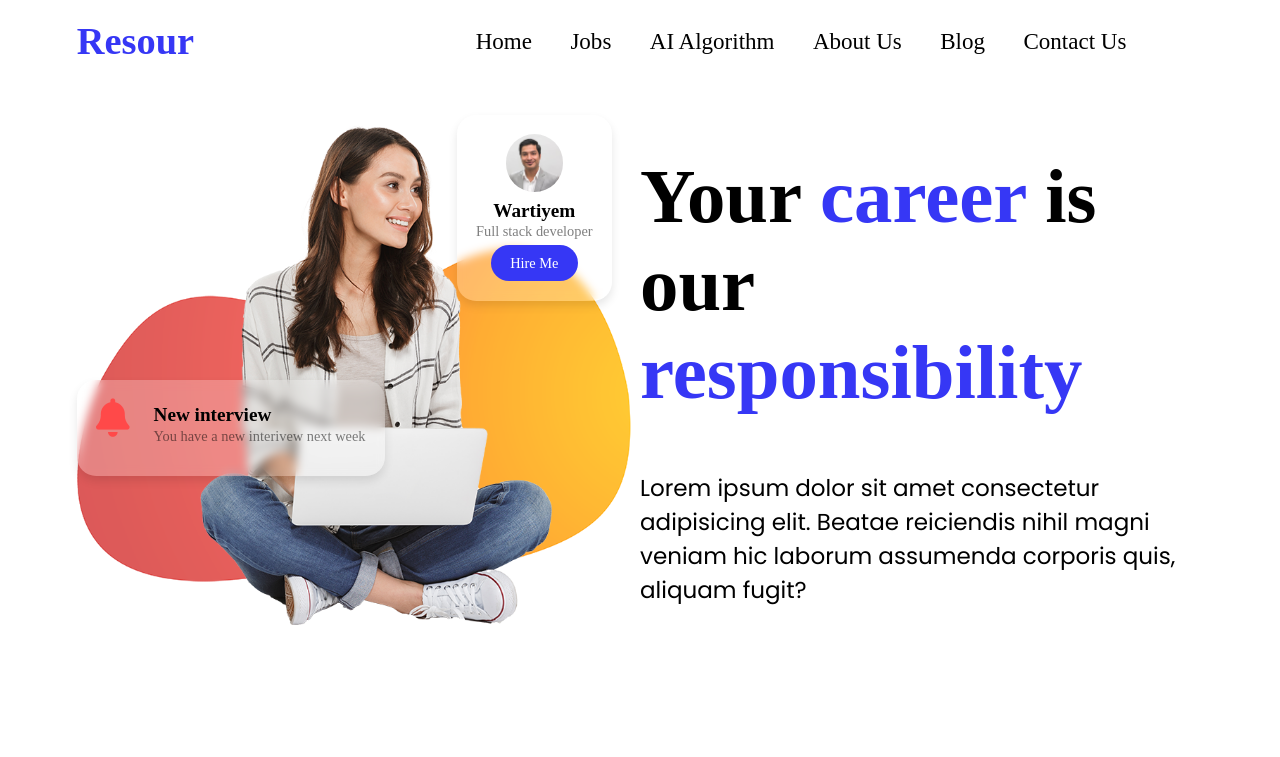
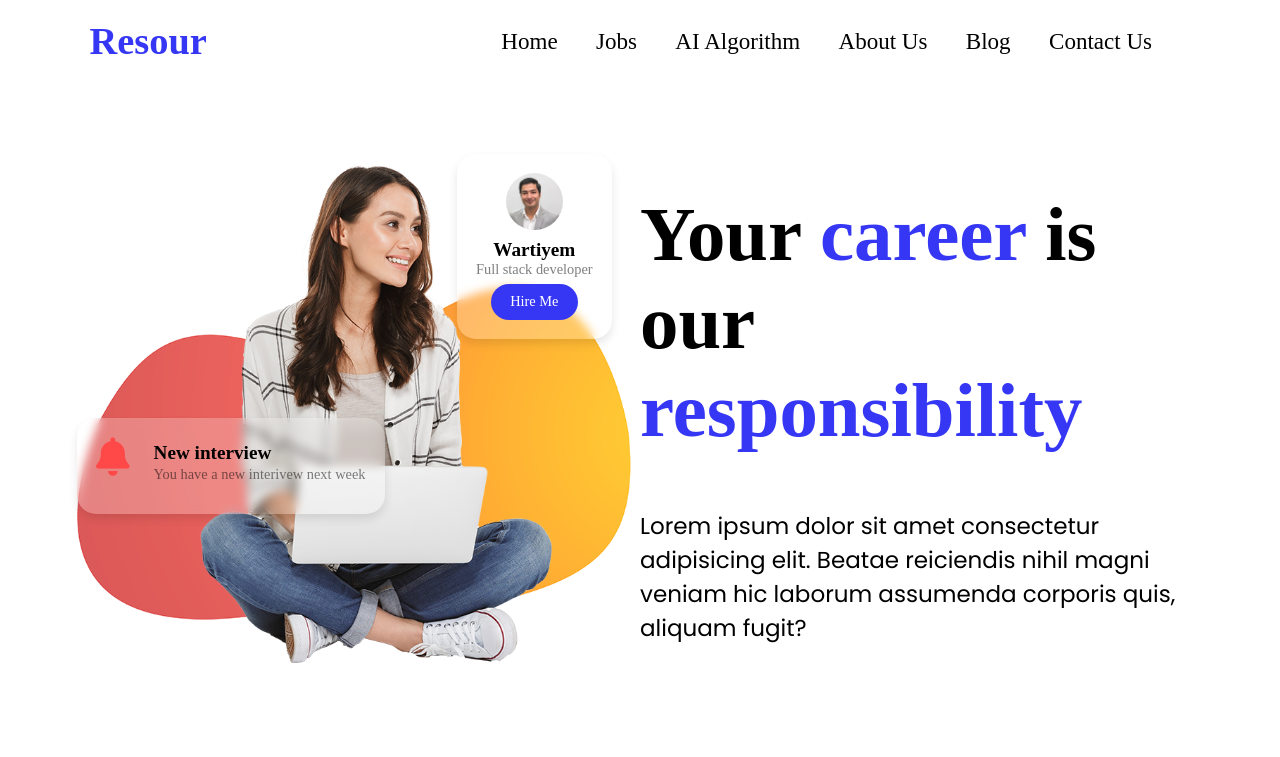
Before and after one commit to AGSCRAFT-SOFTWARE-SOLUTIONS/resour, a plain HTML site: page index.html in a window 1280 px wide. Shown: the top 757 px of the page. Drawn offline with Linux system fonts and the light colour scheme; a web font is replaced by a local one.

Commit message:
fix: header

```diff
--- a/index.css
+++ b/index.css
@@ -35,8 +35,8 @@ footer > div {
     gap: 6rem;
 }
 
-main > *:nth-child(2) {
-    margin-top: 6rem;
+main > *:nth-child(1) {
+    margin-top: 8rem;
 }
 
 main > *:last-child {
@@ -270,10 +270,13 @@ header {
     display: flex;
     justify-content: space-between;
     align-items: center;
-    padding: 1rem 0;
     position: fixed;
-    width: min(85vw, 69rem);
     z-index: 100;
+    background: var(--bg);
+    width: min(90%, 80rem);
+    padding: 1rem clamp(1rem, 2vw, 4rem);
+    left: 50%;
+    transform: translateX(-50%);
 }
 
 header h3 {
@@ -288,8 +291,8 @@ nav {
     background: var(--bg);
     box-shadow: 0 5px 10px var(--mid-d);
     border-radius: 2rem;
-    top: 4rem;
-    right: 10vw;
+    top: 5rem;
+    right: 0;
     overflow-y: scroll;
     height: 0;
     padding: 0 2rem;
--- a/index.html
+++ b/index.html
@@ -18,7 +18,6 @@
         ></script>
     </head>
     <body>
-        <main>
         <header>
             <h3>Resour</h3>
             <button id="hamburger" onclick="toggleMobileNav()">
@@ -27,11 +26,11 @@
             <nav>
                 <a href="/">Home</a><a href="jobs.html">Jobs</a
                 ><a href="ai-algorithm.html">AI Algorithm</a>
-                    <a href="about-us.html">About Us</a
-                    ><a href="blog.html">Blog</a
+                <a href="about-us.html">About Us</a><a href="blog.html">Blog</a
                 ><a href="contact-us.html">Contact Us</a>
             </nav>
         </header>
+        <main>
             <section id="landing">
                 <div>
                     <img src="assets/home page.png" alt="" />
--- a/index.js
+++ b/index.js
@@ -5,7 +5,7 @@ let isMobileNavActive = false;
 
 const toggleMobileNav = () => {
     console.log("ASdfsdf");
-    nav.style.height = isMobileNavActive ? "0" : "min(80%,24rem)";
+    nav.style.height = isMobileNavActive ? "0" : "min(90vh,23rem)";
     nav.style.padding = isMobileNavActive ? "0 2rem" : "2rem";
     isMobileNavActive = !isMobileNavActive;
 };
```
Also changed, not shown: about-us.html (+2 -3 lines), ai-algorithm.html (+2 -3 lines), blog.html (+2 -3 lines), contact-us.html (+2 -3 lines), jobs.html (+2 -3 lines), post.html (+2 -3 lines). Lines whose indentation alone changed are shown as unchanged.
